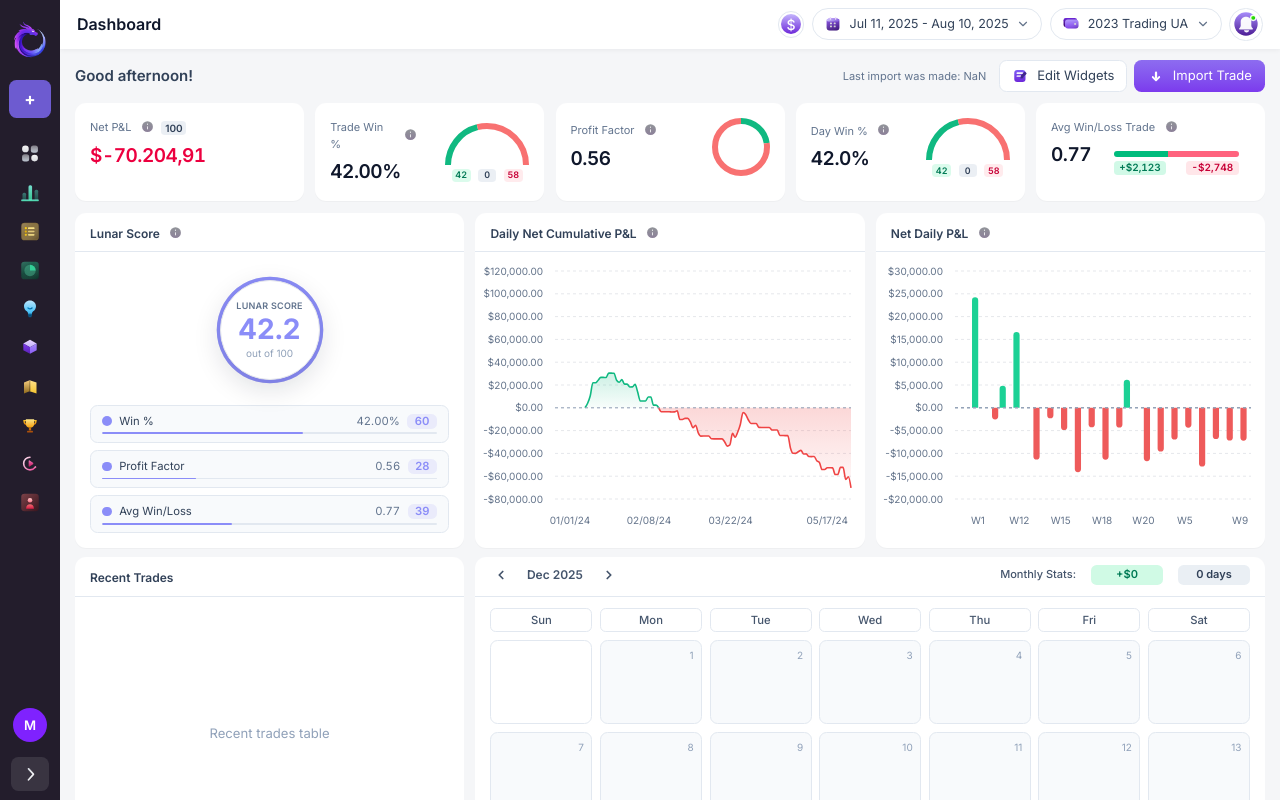
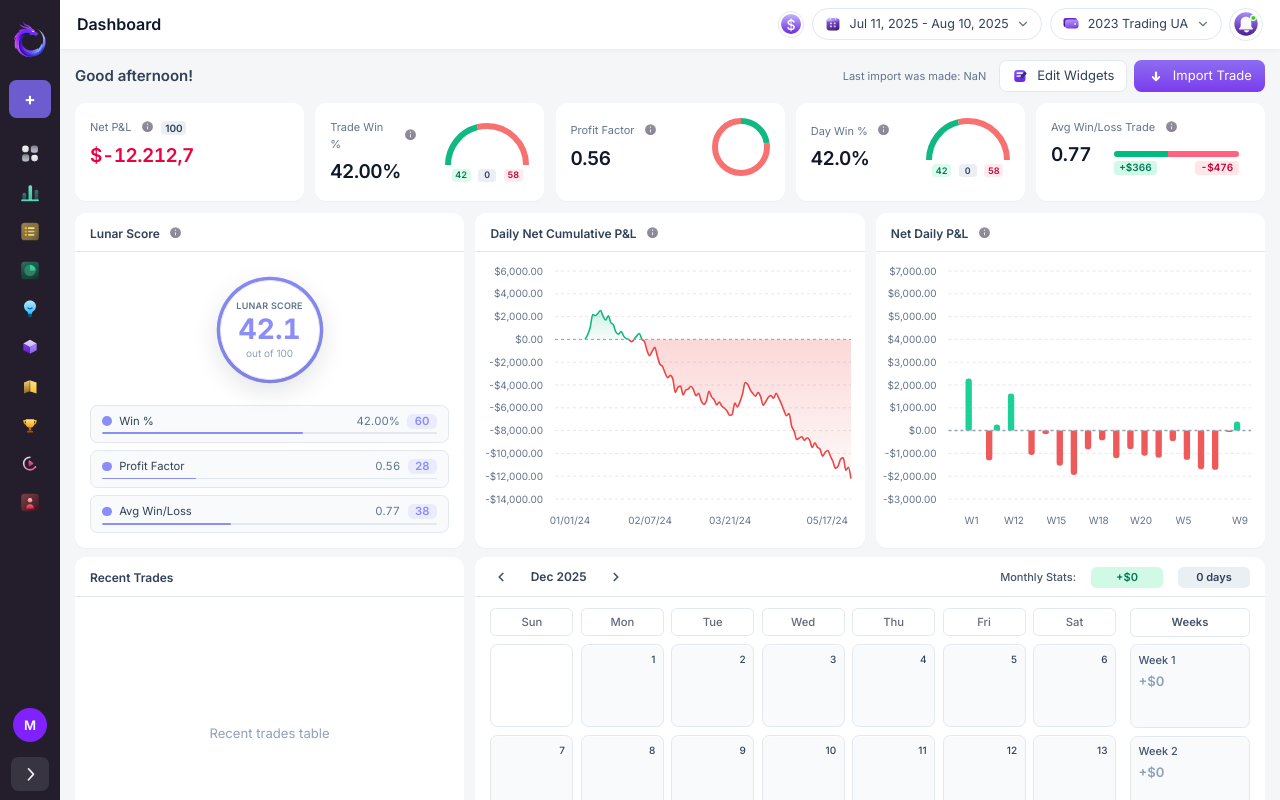
Before and after one commit to mertxofficial0/lunar-dashboard-v2, a React (Vite) app: page / in a window 1280 px wide. Built offline with nearby package versions, Linux system fonts and the light colour scheme.

Commit message:
fix(calendar header alignment, weekly sync, hover styles)

```diff
--- a/src/components/v2/CalendarDayCell.tsx
+++ b/src/components/v2/CalendarDayCell.tsx
@@ -5,8 +5,6 @@ type Props = {
   trades?: number;
   disabled?: boolean;
 };
-
-
 
 export default function CalendarDayCell({
   day,
@@ -16,20 +14,46 @@ export default function CalendarDayCell({
   disabled = false,
 }: Props) {
   const styles = {
-  empty: "bg-[#f8fafc] border border-slate-200",
+    /* 🔘 Trade olmayan gün */
+    empty: `
+      bg-[#f8fafc]
+      border border-slate-200
+      shadow-[inset_0_1px_0_rgba(255,255,255,0.6)]
+    `,
 
-  positive: "bg-[#c9f2e3] border border-transparent",
+    /* 🟢 Pozitif gün */
+    positive: `
+      bg-[#c8ffed]
+      border border-emerald-300
+      shadow-[0_2px_6px_rgba(16,185,129,0.25)]
 
-  negative: "bg-[#ffd6db] border border-transparent",
+    `,
 
-  // 🔥 AY DIŞI = BEYAZ
-  disabled: "bg-white border border-slate-200 text-slate-400",
+    /* 🔴 Negatif gün */
+    negative: `
+      bg-[#ffdfdf]
+      border border-rose-300
+      shadow-[0_2px_6px_rgba(244,63,94,0.25)]
+    `,
+
+    /* ⚪ Ay dışı */
+    disabled: `
+      bg-white
+      border border-slate-200
+      text-slate-400
+    `,
   };
-
 
   const appliedStyle = disabled
     ? styles.disabled
     : styles[variant];
+const hoverBorder = disabled
+  ? ""
+  : variant === "positive"
+  ? "hover:border-emerald-400"
+  : variant === "negative"
+  ? "hover:border-rose-400"
+  : "hover:border-slate-300s";
 
   return (
     <div
@@ -37,24 +61,62 @@ export default function CalendarDayCell({
     rounded-lg
     p-2
     h-full
+    flex flex-col
 
-        transition
+    transition-colors
+    duration-150
+
     ${appliedStyle}
-        ${!disabled ? "hover:border-slate-300" : ""}
 
-        flex flex-col
+    ${
+      disabled
+        ? "cursor-default"
+        : `
+            cursor-pointer
+            ${hoverBorder}
+          `
+    }
   `}
 >
-      <div className="text-right text-[10px] text-slate-400">
+
+
+
+      {/* 📅 GÜN NUMARASI */}
+      <div
+        className={`
+          text-right
+          text-[10px]
+          font-medium
+          ${
+            disabled
+              ? "text-slate-400"
+              : "text-slate-700"
+          }
+        `}
+      >
         {day}
       </div>
 
+      {/* 📊 DATA */}
       {!disabled && variant !== "empty" && (
         <div className="flex-1 flex flex-col items-center justify-center">
-          <div className="text-sm font-semibold text-slate-800">
-            ${pnlUsd?.toLocaleString()}
+          <div
+  className={`
+    text-sm
+    font-semibold
+    ${
+      variant === "positive"
+        ? "text-emerald-700"
+        : variant === "negative"
+        ? "text-rose-700"
+        : "text-slate-700"
+    }
+  `}
+>
+  ${Math.round(pnlUsd ?? 0).toLocaleString()}
 </div>
-          <div className="text-[10px] text-slate-500">
+
+          <div className="text-[10px] text-slate-600">
             {trades} trades
           </div>
         </div>
--- a/src/components/v2/CalendarV2.tsx
+++ b/src/components/v2/CalendarV2.tsx
@@ -53,13 +53,13 @@ export default function CalendarV2({
       className="
         text-xs
         font-medium
-        text-slate-600
+        text-slate-800/70
         border
         rounded-md
         border border-slate-200
 
         px-2
-        py-1
+        py-1.5
         text-center
         bg-white
       "
--- a/src/components/v2/DashboardV2.tsx
+++ b/src/components/v2/DashboardV2.tsx
@@ -10,6 +10,7 @@ import NetDailyPnLBarChart from "./NetDailyPnLBarChart";
 import { useEffect, useState } from "react";
 import LunarScoreRadarChart from "./LunarScoreRadarChart";
 import CalendarV2 from "./CalendarV2";
+import WeeklyPnLColumn from "./WeeklyPnLColumn";
 
 
 
@@ -101,6 +102,12 @@ const dayWinCount = dayResults.filter((v) => v > 0).length;
 const dayLossCount = dayResults.filter((v) => v < 0).length;
 const dayBreakevenCount = dayResults.filter((v) => v === 0).length;
 const countedDays = dayWinCount + dayLossCount; // BE hariç (TradeZella gibi)
+const firstDayOfMonth = new Date(selectedYear, selectedMonth, 1);
+const startWeekDay = firstDayOfMonth.getDay();
+const daysInMonth = new Date(selectedYear, selectedMonth + 1, 0).getDate();
+
+const totalCells =
+  startWeekDay + daysInMonth <= 35 ? 35 : 42;
 
 const dayWinRate =
   countedDays === 0 ? 0 : (dayWinCount / countedDays) * 100;
@@ -303,7 +310,8 @@ positive={dashboardStats.netPnL >= 0}
   <div className="col-span-8">
     <Card
   title={
-    <div className="relative -top-1 inline-flex items-center justify-between w-full">
+    <div className="relative inline-flex items-center justify-between w-full translate-y-[-1px]">
+
 
 
 
@@ -330,8 +338,8 @@ positive={dashboardStats.netPnL >= 0}
     setCalendarDate(d);
   }}
   className="
-  px-2 py-1
-  text-slate-600
+  px-3 py-1
+  text-slate-700
   hover:text-slate-900
   transition
 "
@@ -412,7 +420,20 @@ positive={dashboardStats.netPnL >= 0}
   height="h-[485px]"
 
 >
+  <div className="grid grid-cols-[1fr_120px] gap-[14px] h-full w-full">
+  {/* SOL: CALENDAR */}
   <CalendarV2 currentDate={calendarDate} />
+
+  {/* SAĞ: WEEKLY PNL */}
+  <WeeklyPnLColumn
+  trades={monthlyTrades}
+  year={selectedYear}
+  month={selectedMonth}
+  totalRows={totalCells / 7}
+/>
+
+</div>
+
 
 </Card>
 
--- /dev/null
+++ b/src/components/v2/WeeklyPnLColumn.tsx
@@ -0,0 +1,144 @@
+type Trade = {
+  date: string;
+  pnlUsd: number;
+};
+
+type Props = {
+  trades: Trade[];
+  year: number;
+  month: number; // 0–11
+  totalRows: number; // 5 veya 6 (calendar ile aynı)
+};
+
+export default function WeeklyPnLColumn({
+  trades,
+  year,
+  month,
+  totalRows,
+}: Props) {
+  /* =========================
+     WEEK BUCKETS
+  ========================= */
+  const weeks = [
+  { label: "Week 1", from: 1, to: 7, pnl: 0, trades: 0 },
+  { label: "Week 2", from: 8, to: 14, pnl: 0, trades: 0 },
+  { label: "Week 3", from: 15, to: 21, pnl: 0, trades: 0 },
+  { label: "Week 4", from: 22, to: 28, pnl: 0, trades: 0 },
+  { label: "Week 5", from: 29, to: 31, pnl: 0, trades: 0 },
+  { label: "Week 6", from: 32, to: 38, pnl: 0, trades: 0 },
+];
+
+
+  /* =========================
+     PNL + TRADE COUNT
+  ========================= */
+  trades.forEach((t) => {
+    const d = new Date(t.date);
+    if (d.getFullYear() !== year) return;
+    if (d.getMonth() !== month) return;
+
+    const day = d.getDate();
+    const week = weeks.find((w) => day >= w.from && day <= w.to);
+
+    if (week) {
+      week.pnl += t.pnlUsd;
+      week.trades += 1;
+    }
+  });
+
+  /* =========================
+     STYLES (DAY CELL İLE AYNI)
+  ========================= */
+  const getWeekStyle = (pnl: number) => {
+    if (pnl > 0) {
+      return `
+        bg-[#c8ffed]
+        border border-emerald-300
+        shadow-[0_2px_6px_rgba(16,185,129,0.25)]
+        text-emerald-700
+      `;
+    }
+
+
+    if (pnl < 0) {
+      return `
+        bg-[#ffdfdf]
+        border border-rose-300
+        shadow-[0_2px_6px_rgba(244,63,94,0.25)]
+        text-rose-700
+      `;
+    }
+
+    return `
+      bg-[#f8fafc]
+      border border-slate-200
+      shadow-[inset_0_1px_0_rgba(255,255,255,0.6)]
+    `;
+  };
+const getHoverBorder = (pnl: number) => {
+  if (pnl > 0) return "hover:border-emerald-400";
+  if (pnl < 0) return "hover:border-rose-400";
+  return "hover:border-slate-300";
+};
+  /* =========================
+     RENDER
+  ========================= */
+  return (
+    <div className="flex flex-col h-full">
+      {/* HEADER */}
+      <div className="h-[29px] mb-2 flex items-center justify-center text-xs font-semibold text-slate-600 bg-white border border-slate-200 rounded-md">
+        Weeks
+      </div>
+
+      {/* WEEK ROWS */}
+      <div className="flex flex-col flex-1 gap-[8px]">
+
+        {weeks.slice(0, totalRows).map((w) => (
+          <div
+  key={w.label}
+  className={`
+    rounded-lg
+    flex flex-col
+    flex-1
+    min-h-0
+    overflow-hidden
+    p-2
+    gap-[4px]
+
+    transition-colors
+    duration-150
+    cursor-pointer
+
+    ${getWeekStyle(w.pnl)}
+    ${getHoverBorder(w.pnl)}
+  `}
+>
+
+
+
+            {/* WEEK LABEL */}
+            <div className="text-[11px] font-medium text-slate-600">
+              {w.label}
+            </div>
+
+            {/* PNL */}
+            <div className="text-sm font-semibold leading-tight">
+              {w.pnl >= 0 ? "+" : ""}
+              ${Math.round(w.pnl).toLocaleString()}
+            </div>
+
+            {/* TRADE BADGE */}
+            {w.trades > 0 && (
+  <span className="text-[9px] font-medium text-slate-600">
+    {w.trades} trades
+  </span>
+)}
+
+
+
+          </div>
+        ))}
+      </div>
+    </div>
+  );
+}
--- a/src/lib/fakeTradeGenerator.ts
+++ b/src/lib/fakeTradeGenerator.ts
@@ -38,12 +38,12 @@ function addMinutes(date: Date, min: number, max: number) {
 const SYMBOLS = {
   NAS100: {
     basePrice: 17500,
-    pointValue: 1,
+    pointValue: 10,
     commissionPerLot: -6.5,
   },
   EURUSD: {
     basePrice: 1.08,
-    pointValue: 100,
+    pointValue: 10,
     commissionPerLot: -7,
   },
 };
```
Lines whose indentation alone changed are shown as unchanged.
